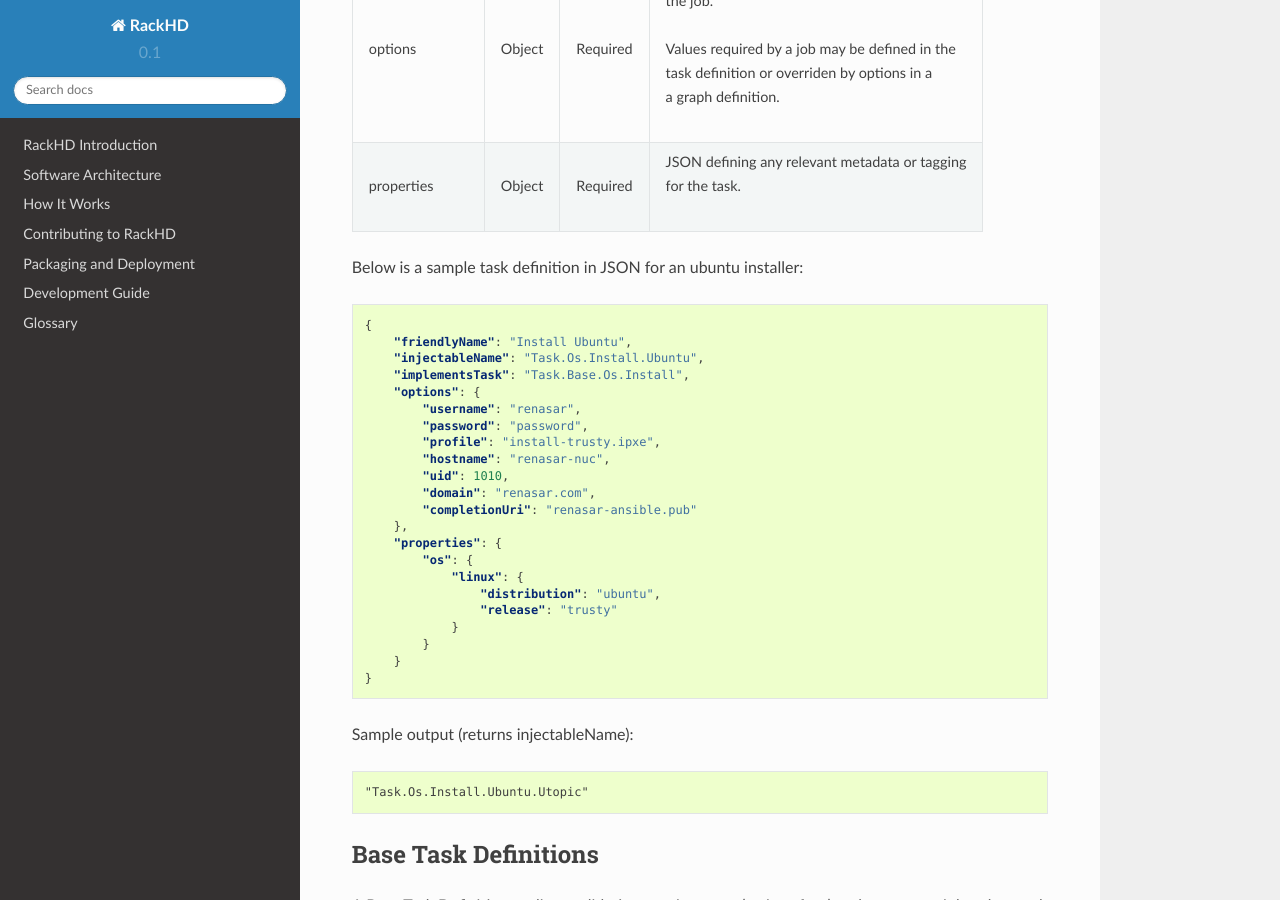
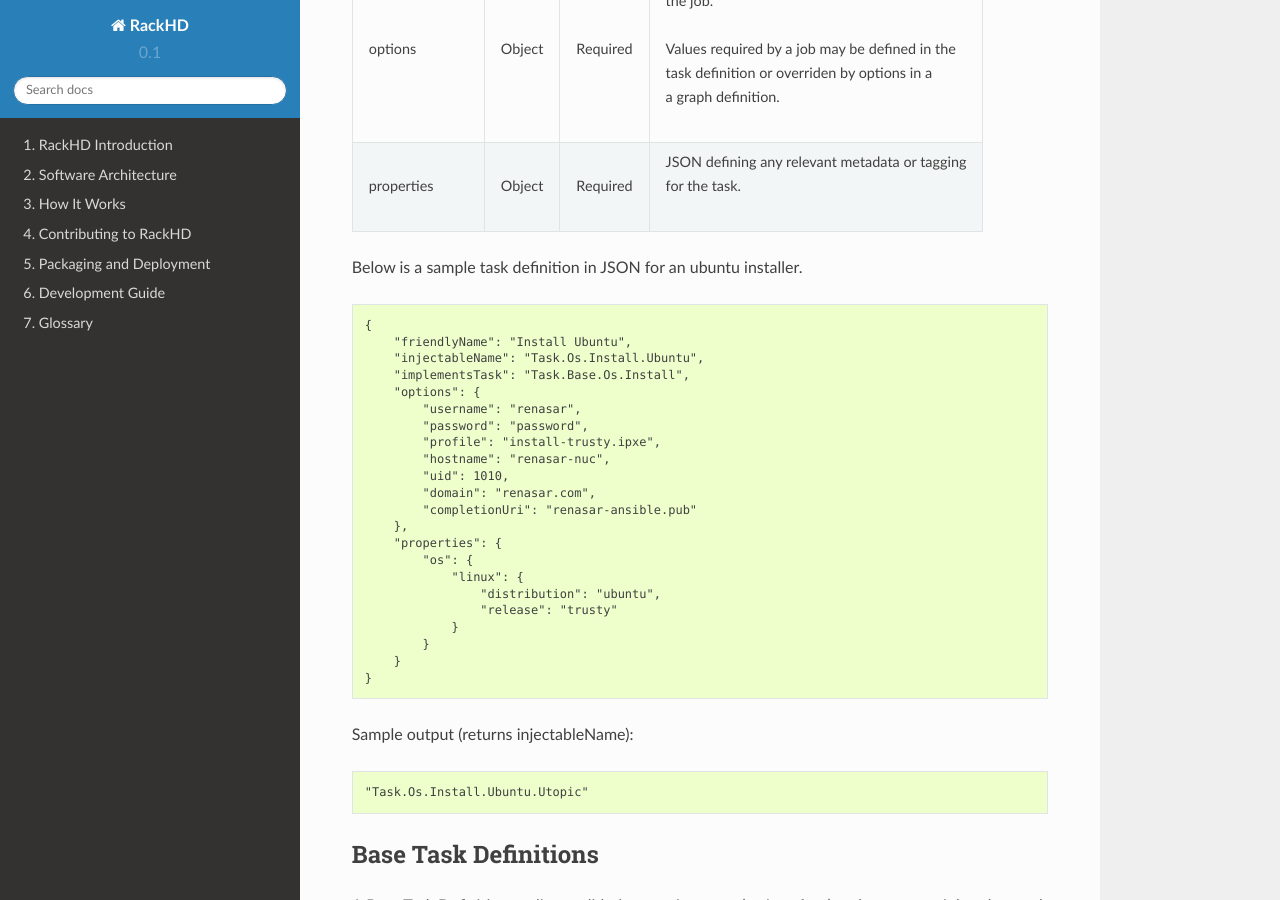
Before and after one commit to RackHD/docs, a Sphinx documentation site: the page built from docs/monorail/tasks.rst, in a window 1280 px wide and 900 px high, scrolled down 855 px. Built offline with Sphinx 7.4.7 and the Read the Docs theme 2.0.0, drawn with Linux system fonts in a browser that asks for light colours.

Commit message:
Update
Added head numbering
Edits
Code Samples
JSON formatting

```diff
--- a/docs/development_guide.rst
+++ b/docs/development_guide.rst
@@ -1,5 +1,9 @@
 Development Guide
 =================
+
+.. class:: center
+
+Content in Development
 
 Development Setup
 -----------------
--- a/docs/index.rst
+++ b/docs/index.rst
@@ -25,6 +25,7 @@ Contents
 
 .. toctree::
    :maxdepth: 1
+   :numbered:
 
    introduction
    software_architecture
--- a/docs/monorail/tasks.rst
+++ b/docs/monorail/tasks.rst
@@ -35,9 +35,9 @@ properties      Object  Required    | JSON defining any relevant metadata or tag
 =============== ======= =========== =======================================================
 
 
-Below is a sample task definition in JSON for an ubuntu installer:
+Below is a sample task definition in JSON for an ubuntu installer.
 
-.. code-block:: JSON
+.. code-block:: rest
 
     {
         "friendlyName": "Install Ubuntu",
@@ -99,7 +99,7 @@ properties          Object  Required    | JSON defining any relevant metadata or
 
 The following example shows the base task **Install Ubuntu** task definition:
 
-.. code-block:: JSON
+ .. code-block::
 
         {
             "friendlyName": "Install OS",
```
Also changed, not shown: docs/monorail/graphs.rst (+12 -12 lines).
